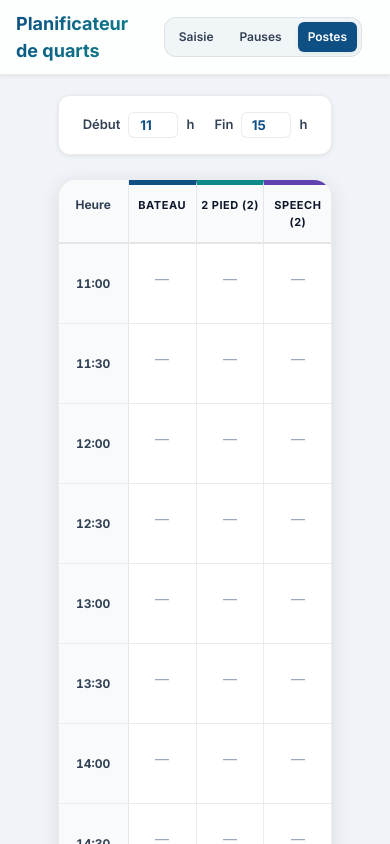
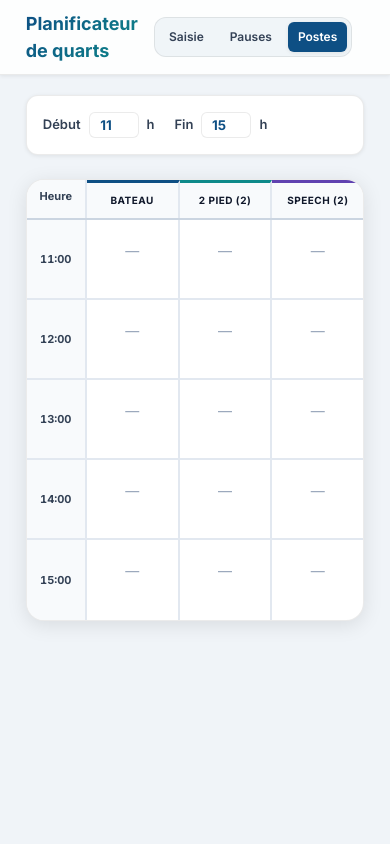
Before and after one commit to VortexOsxo/pat-schedule, a SvelteKit app: page /positions in a window 390 px wide. Shown: the top 844 px of the page. Built offline with nearby package versions, Linux system fonts and the light colour scheme.

Commit message:
made position page width reative

```diff
--- a/src/app.css
+++ b/src/app.css
@@ -48,6 +48,7 @@
 
 html, body {
   height: 100%;
+  width: 100%;
   background: var(--bg-base);
   color: var(--text-primary);
   -webkit-font-smoothing: antialiased;
--- a/src/routes/+layout.svelte
+++ b/src/routes/+layout.svelte
@@ -45,7 +45,8 @@
 	}
 
 	.header-inner {
-		max-width: 1400px;
+		max-width: 1600px;
+		width: 95%;
 		margin: 0 auto;
 		padding: 12px 24px;
 		display: flex;
--- a/src/routes/positions/+page.svelte
+++ b/src/routes/positions/+page.svelte
@@ -7,44 +7,52 @@
 		{ id: 'speech', name: 'Speech', color: '#6042b0' }
 	];
 
-	const slots = $derived.by(() => {
-		const s = [];
-		const start = Math.max(0, Math.min($settings.startH, 23));
-		const end = Math.max(start, Math.min($settings.endH, 23));
-		for (let i = start; i <= end; i++) {
-			const hh = String(i).padStart(2, '0');
-			s.push(`${hh}:00`);
-			s.push(`${hh}:30`);
-		}
-		return s;
+	const hours = $derived.by(() => {
+		const h = [];
+		for (let i = $settings.startH; i <= $settings.endH; i++) h.push(i);
+		return h;
 	});
 
-	function getRotation(time: string) {
-		const available = $employees.filter(emp => {
+	function getRotation(h: number) {
+		const time = `${String(h).padStart(2, '0')}:00`;
+		const nextTime = `${String(h).padStart(2, '0')}:30`;
+
+		const allWorking = $employees.filter(emp => {
 			const s = emp.startTime;
 			const e = emp.endTime;
-			const b = emp.breakTime;
-			const isWorking = time >= s && time < e;
-			const isOnBreak = b && (time >= b && time < addMinutes(b, 30));
-			return isWorking && !isOnBreak;
+			return time >= s && time < e;
 		});
 
-		if (available.length === 0) return { speech: [], pied2: [], bateau: [] };
+		if (allWorking.length === 0) return { speech: [], pied2: [], bateau: [] };
 
-		// Deterministic rotation: we use the hour + 0.5 for the offset
-		const [h, m] = time.split(':').map(Number);
-		const rotationValue = h + (m === 30 ? 0.5 : 0);
-
-		const sorted = [...available].sort((a, b) => a.id.localeCompare(b.id));
-		// We multiply by 2 to get a unique integer offset for each 30-min slot
-		const offset = Math.floor(rotationValue * 2) % sorted.length;
+		// Sort to have a consistent order for rotation
+		const sorted = [...allWorking].sort((a, b) => a.id.localeCompare(b.id));
+		const offset = h % sorted.length;
 		const rotated = [...sorted.slice(offset), ...sorted.slice(0, offset)];
 
-		const speech = rotated.slice(0, 2);
-		const pied2 = rotated.slice(2, 4);
-		const bateau = rotated.slice(4);
+		// Identify who is on break
+		const isEmpOnBreak = (emp: any) => emp.breakTime === time || emp.breakTime === nextTime;
 
-		return { speech, pied2, bateau };
+		// We need to pick 2 for Speech and 2 for 2Pied from people NOT on break
+		const activePool = rotated.filter(e => !isEmpOnBreak(e));
+		const breakPool = rotated.filter(e => isEmpOnBreak(e));
+
+		const speech = activePool.slice(0, 2);
+		const pied2 = activePool.slice(2, 4);
+
+		// Bateau gets everyone else:
+		// 1. People in the activePool who weren't picked for Speech/2Pied
+		// 2. Everyone in the breakPool
+		const assignedIds = new Set([...speech, ...pied2].map(e => e.id));
+		const bateau = rotated.filter(e => !assignedIds.has(e.id));
+
+		const mapEmp = (emp: any) => ({ ...emp, onBreak: isEmpOnBreak(emp) });
+
+		return {
+			speech: speech.map(mapEmp),
+			pied2: pied2.map(mapEmp),
+			bateau: bateau.map(mapEmp)
+		};
 	}
 </script>
 
@@ -79,16 +87,18 @@
 		</div>
 
 		<div class="grid-body">
-			{#each slots as time}
-				{@const res = getRotation(time)}
+			{#each hours as h}
+				{@const res = getRotation(h)}
 				<div class="hour-row">
-					<div class="time-cell">{time}</div>
+					<div class="time-cell">{h}:00</div>
 
 					<!-- Bateau Column -->
 					<div class="role-cell bateau-cell">
 						{#each res.bateau as emp}
-							<div class="emp-tag" style="border-left-color: #0e4f84">
-								<span class="emp-name">{emp.name}</span>
+							<div class="emp-tag" style="border-left-color: #0e4f84" class:is-on-break={emp.onBreak}>
+								<div class="emp-info">
+									<span class="emp-name">{emp.name}</span>
+								</div>
 							</div>
 						{:else}
 							<span class="empty-label">—</span>
@@ -98,8 +108,10 @@
 					<!-- 2 Pied Column -->
 					<div class="role-cell pied-cell">
 						{#each res.pied2 as emp}
-							<div class="emp-tag" style="border-left-color: #0e8a8a">
-								<span class="emp-name">{emp.name}</span>
+							<div class="emp-tag" style="border-left-color: #0e8a8a" class:is-on-break={emp.onBreak}>
+								<div class="emp-info">
+									<span class="emp-name">{emp.name}</span>
+								</div>
 							</div>
 						{:else}
 							<span class="empty-label">—</span>
@@ -109,8 +121,10 @@
 					<!-- Speech Column -->
 					<div class="role-cell speech-cell">
 						{#each res.speech as emp}
-							<div class="emp-tag" style="border-left-color: #6042b0">
-								<span class="emp-name">{emp.name}</span>
+							<div class="emp-tag" style="border-left-color: #6042b0" class:is-on-break={emp.onBreak}>
+								<div class="emp-info">
+									<span class="emp-name">{emp.name}</span>
+								</div>
 							</div>
 						{:else}
 							<span class="empty-label">—</span>
@@ -124,7 +138,8 @@
 
 <style>
 	.main-content {
-		max-width: 1400px;
+		max-width: 1600px;
+		width: 95%;
 		margin: 20px auto;
 		padding: 0 16px;
 	}
@@ -166,7 +181,7 @@
 	.grid-header {
 		display: flex;
 		background: var(--bg-elevated);
-		border-bottom: 2px solid var(--border-subtle);
+		border-bottom: 2px solid #cbd5e1;
 	}
 
 	.time-col {
@@ -175,11 +190,12 @@
 		font-weight: 800;
 		color: var(--text-secondary);
 		text-align: center;
-		border-right: 1.5px solid var(--border-subtle);
+		border-right: 2px solid #e2e8f0;
 	}
 
 	.role-header-cell {
-		flex: 1;
+		flex: 1 1 0;
+		min-width: 0;
 		padding: 16px;
 		text-align: center;
 		font-size: 14px;
@@ -187,13 +203,13 @@
 		text-transform: uppercase;
 		letter-spacing: 0.05em;
 		border-top: 5px solid #94a3b8;
-		border-right: 1.5px solid var(--border-subtle);
+		border-right: 2px solid #e2e8f0;
 	}
 	.role-header-cell:last-child { border-right: none; }
 
 	.hour-row {
 		display: flex;
-		border-bottom: 1.5px solid var(--border-subtle);
+		border-bottom: 2px solid #e2e8f0;
 		min-height: 80px;
 	}
 	.hour-row:last-child { border-bottom: none; }
@@ -205,41 +221,56 @@
 		justify-content: center;
 		font-weight: 800;
 		color: var(--text-secondary);
-		border-right: 1.5px solid var(--border-subtle);
+		border-right: 2px solid #e2e8f0;
 		background: var(--bg-elevated);
 		font-variant-numeric: tabular-nums;
 	}
 
 	.role-cell {
-		flex: 1;
+		flex: 1 1 0;
+		min-width: 0;
 		padding: 12px;
 		display: flex;
 		flex-direction: column;
 		gap: 8px;
-		border-right: 1.5px solid var(--border-subtle);
+		border-right: 2px solid #e2e8f0;
 	}
 	.role-cell:last-child { border-right: none; }
 
 	.emp-tag {
 		background: #fff;
 		border: 1px solid var(--border-subtle);
-		border-left: 4px solid #94a3b8;
+		border-left: 5px solid #94a3b8;
 		border-radius: 6px;
 		padding: 8px 12px;
 		display: flex;
 		align-items: center;
 		box-shadow: var(--shadow-sm);
 		width: 100%;
-		max-width: 240px;
+		transition: all 0.2s;
 	}
+	.emp-info { display: flex; align-items: center; justify-content: space-between; width: 100%; gap: 10px; }
 	.emp-name { font-size: 14px; font-weight: 700; color: var(--text-primary); }
+
+	.emp-tag.is-on-break {
+		opacity: 0.75;
+		background: #f1f5f9;
+		border-color: #e2e8f0;
+	}
 
 	.empty-label { font-size: 14px; color: var(--text-muted); align-self: center; margin-top: 12px; }
 
 	@media (max-width: 800px) {
-		.role-header-cell { font-size: 11px; padding: 12px 4px; }
-		.time-col, .time-cell { width: 70px; font-size: 12px; }
-		.emp-name { font-size: 12px; }
-		.emp-tag { padding: 6px 10px; }
+		.controls-bar { flex-direction: column; gap: 16px; align-items: flex-start; padding: 16px; }
+		.rotation-grid {
+			overflow-x: hidden;
+		}
+		.role-header-cell { font-size: 10px; padding: 10px 4px; border-top-width: 3px; }
+		.time-col, .time-cell { width: 60px; font-size: 11px; padding: 8px 4px; }
+		.emp-name { font-size: 11px; }
+		.emp-tag { padding: 4px 6px; border-left-width: 3px; }
+		.role-cell { padding: 8px 4px; gap: 4px; }
+		.hour-row, .grid-header { width: 100%; }
+		.emp-info { gap: 4px; }
 	}
 </style>
```
